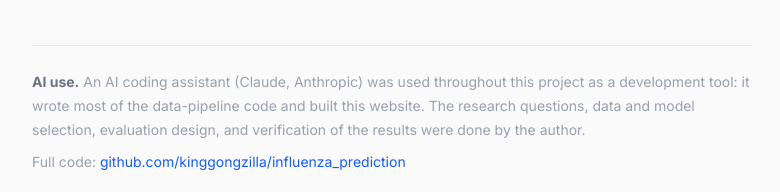
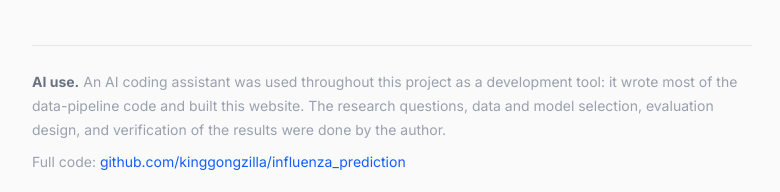
Before and after one commit to kinggongzilla/influenza_prediction, a Next.js app in the folder frontend/: page /methodology in a window 1280 px wide. Shown: the part 2972-3164 px from the top of the page, without its empty margins (248-1028 px from the left). Built offline with nearby package versions, Linux system fonts and the light colour scheme.

Commit message:
Methodology: drop '(Claude, Anthropic)' from the AI-use disclaimer

```diff
--- a/frontend/src/app/methodology/page.tsx
+++ b/frontend/src/app/methodology/page.tsx
@@ -224,7 +224,7 @@ export default function MethodologyPage() {
         <footer className="mt-12 pt-6 border-t border-gray-200">
           <p className="text-sm leading-6 text-gray-400">
             <strong className="text-gray-500">AI use.</strong> An AI coding assistant
-            (Claude, Anthropic) was used throughout this project as a development tool: it
+            was used throughout this project as a development tool: it
             wrote most of the data-pipeline code and built this website. The research
             questions, data and model selection, evaluation design, and verification of the
             results were done by the author.
```
